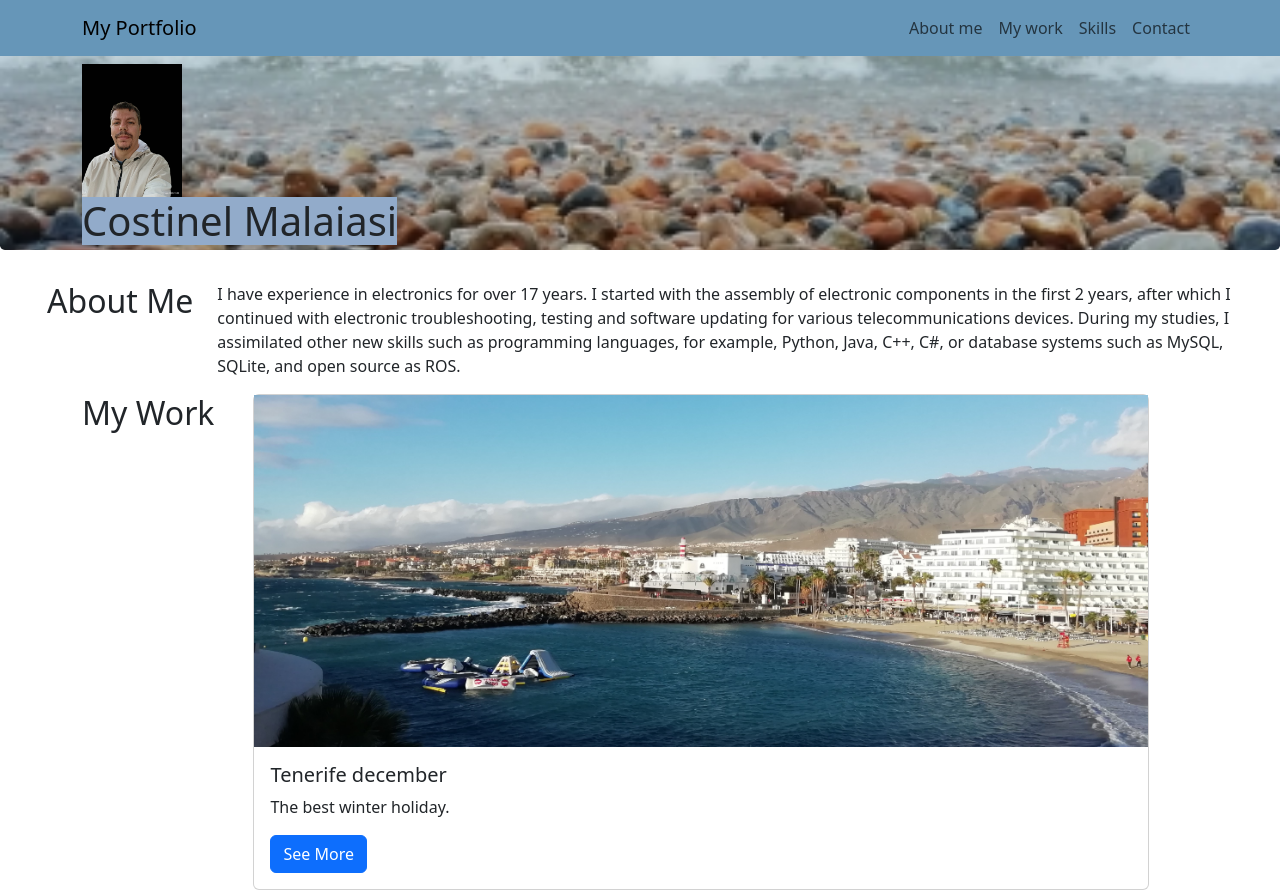
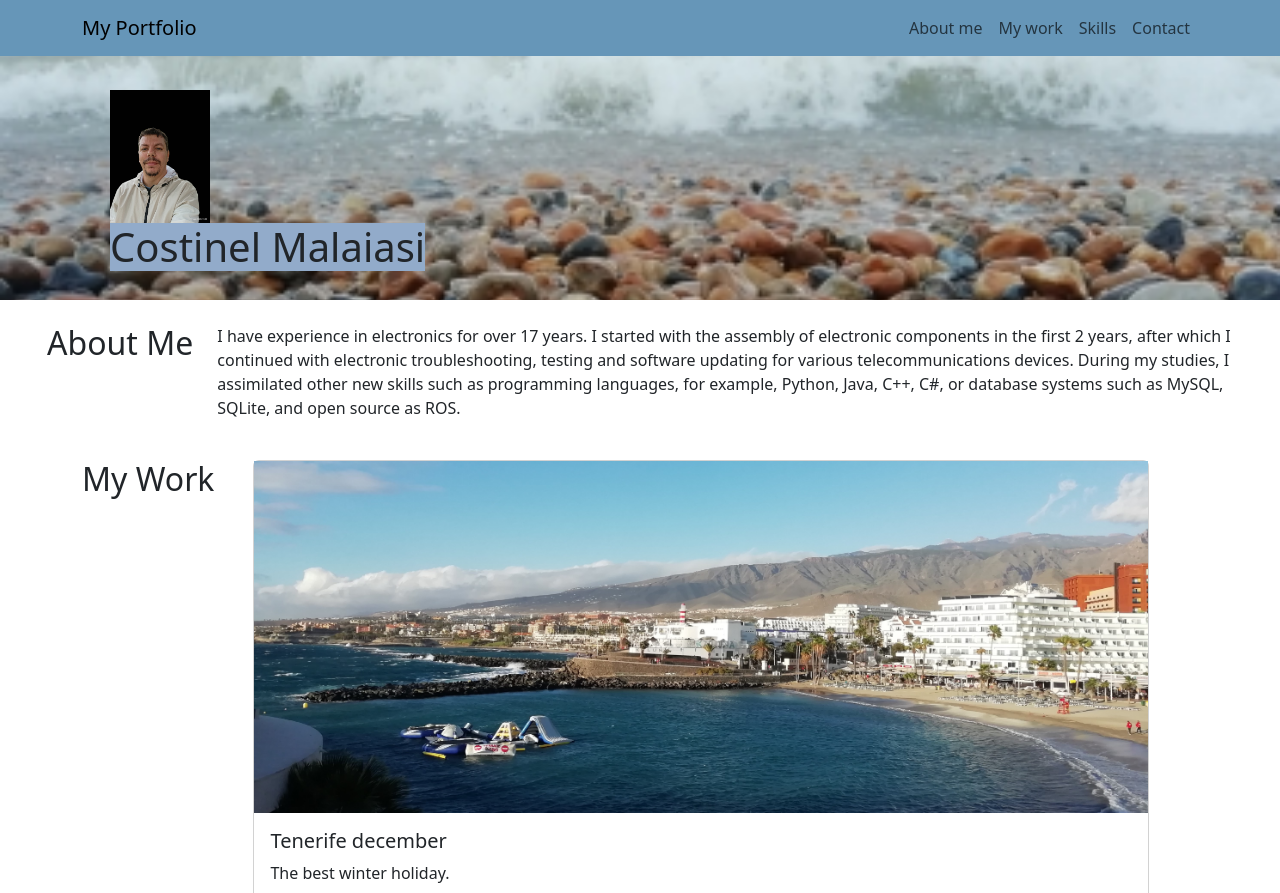
Before and after one commit to Costinel22/Bootstrap-Portfolio, a plain HTML site: page index.html in a window 1280 px wide. Shown: the top 893 px of the page. Drawn offline with nearby package versions, Linux system fonts and the light colour scheme; a web font is replaced by a local one.

Commit message:
hero picture try to fixed visible

```diff
--- a/css/style.css
+++ b/css/style.css
@@ -1,5 +1,6 @@
-.bg-image {
+.hero {
     background-image: url("/images/hero.jpg");
+    margin-top: 50px;
     height: 300px;
     width: 100%;
     height: 250px;
@@ -13,3 +14,7 @@
     width: fit-content;
     background-color: rgb(146, 171, 202);
 }
+
+.img-profile {
+    padding: 40px;
+}
--- a/index.html
+++ b/index.html
@@ -55,13 +55,13 @@
             </div>
         </div>
     </nav>
-    <section class="jumbotron bg-image " id="top-of-page">
-        <div class="container ">
+    <section class="hero bg-image " id="top-of-page">
+        <div class="container img-profile ">
             <img src="./images/me.jpg" width="100px" ; alt="Profile Photo ">
             <h1>Costinel Malaiasi</h1>
         </div>
     </section>
-
+    <br>
     <!--An about-me-->
     <section>
         <div class="continer ">
@@ -76,6 +76,7 @@
             </div>
         </div>
     </section>
+    <br>
     <section class="work " id="work">
         <div class="container ">
             <div class="row ">
@@ -143,6 +144,7 @@
             </div>
         </div>
     </section>
+    <br>
     <!--Skills section area-->
     <section class="skills text-center " id="skills">
         <div class="container ">
@@ -158,6 +160,7 @@
                                 <li>HTML</li>
                                 <li>CSS</li>
                                 <li>Bootstrap</li>
+                                <li>UX</li>
                             </ul>
                         </div>
                     </div>
@@ -175,7 +178,7 @@
 
 
     <!-- Foter sectoin area contact-->
-    <footer class="footer pt-4 text-center text-white   " style="background-color: #6696b8" ; id="contact">
+    <footer class="footer pt-4 text-center text-white   " style="background-color: #85a1b5" ; id="contact">
         <div class=" container position-wight-footer ">
             <div class="row ">
                 <div class="col-lg-4 col-md-6 mb-4 ">
```
